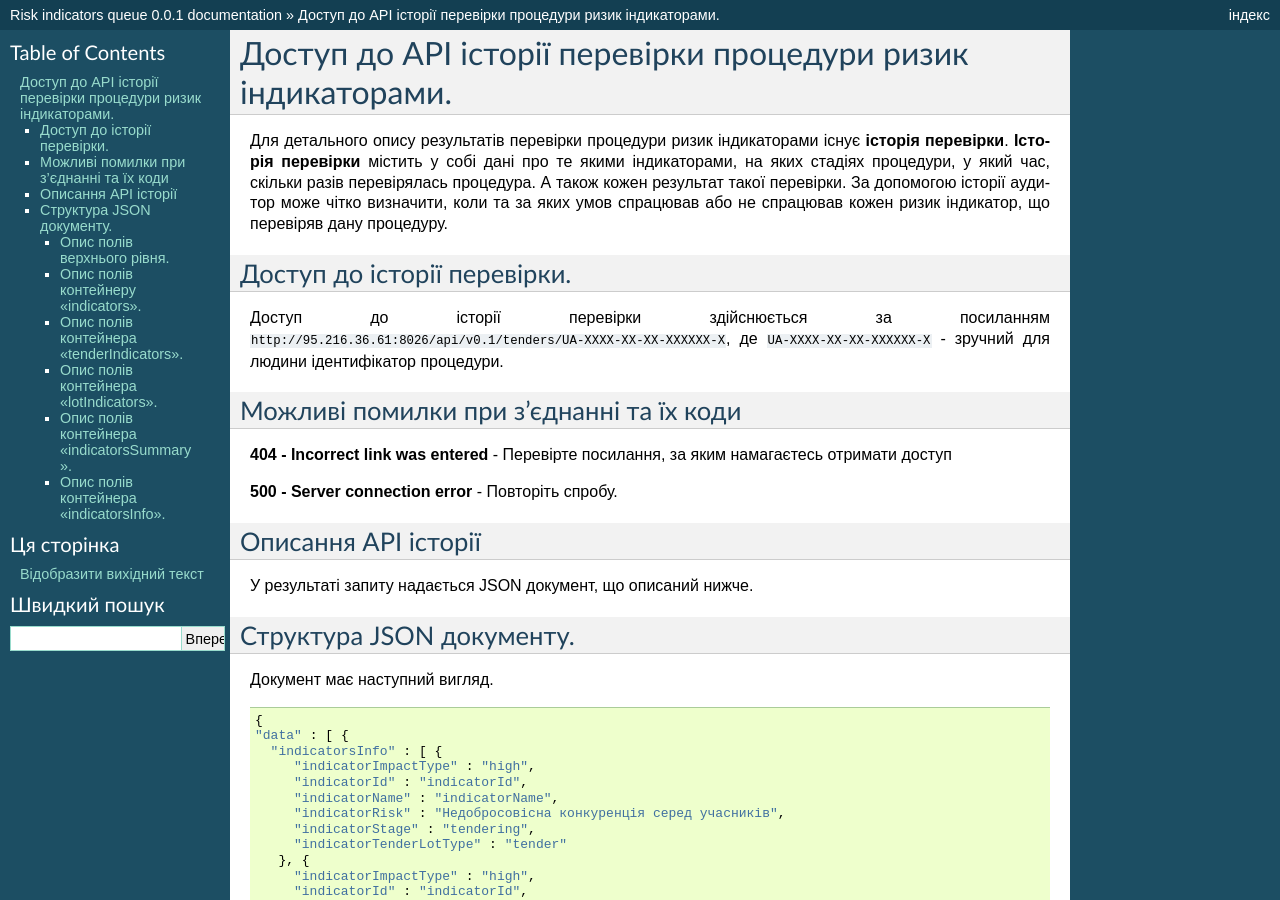
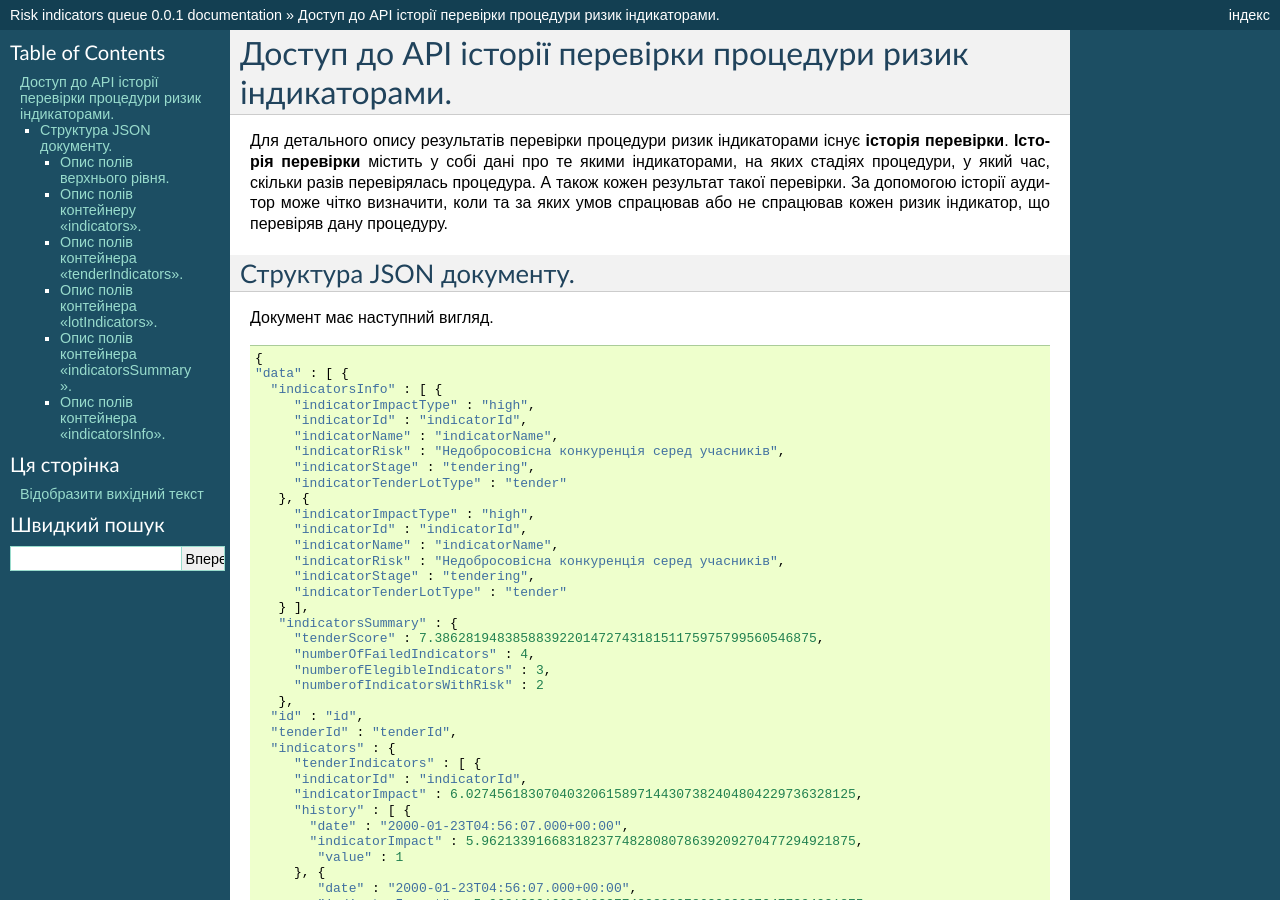
Before and after one commit to DataPathAnalytics/indicators-queue, a Sphinx documentation site: the page built from docs/procedure_history.rst, in a window 1280 px wide and 900 px high. Built offline with Sphinx 7.4.7, drawn with Linux system fonts in a browser that asks for light colours.

Commit message:
Update procedure_history.rst

```diff
--- a/docs/procedure_history.rst
+++ b/docs/procedure_history.rst
@@ -3,26 +3,6 @@
 #############################################################
 
 Для детального опису результатів перевірки процедури ризик індикаторами існує **історія перевірки**. **Історія перевірки** містить у собі дані про те якими індикаторами, на яких стадіях процедури, у який час, скільки разів перевірялась процедура. А також кожен результат такої перевірки. За допомогою історії аудитор може чітко визначити, коли та за яких умов спрацював або не спрацював кожен ризик індикатор, що перевіряв дану процедуру.
-
-
-****************************
-Доступ до історії перевірки.
-****************************
-
-Доступ до історії перевірки здійснюється за посиланням ``http://95.216.36.61:8026/api/v0.1/tenders/UA-ХХХХ-ХХ-ХХ-ХХХХХХ-Х``, де ``UA-ХХХХ-ХХ-ХХ-ХХХХХХ-Х`` - зручний для людини ідентифікатор процедури.
-
-****************************************
-Можливі помилки при з'єднанні та їх коди
-****************************************
-
-**404 - Incorrect link was entered** -  Перевірте посилання, за яким намагаєтесь отримати доступ
-
-**500 - Server connection error** -  Повторіть спробу.
-
-********************
-Описання API історії
-********************
-У результаті запиту надається JSON документ, що описаний нижче.
 
 *************************
 Структура JSON документу.
```
